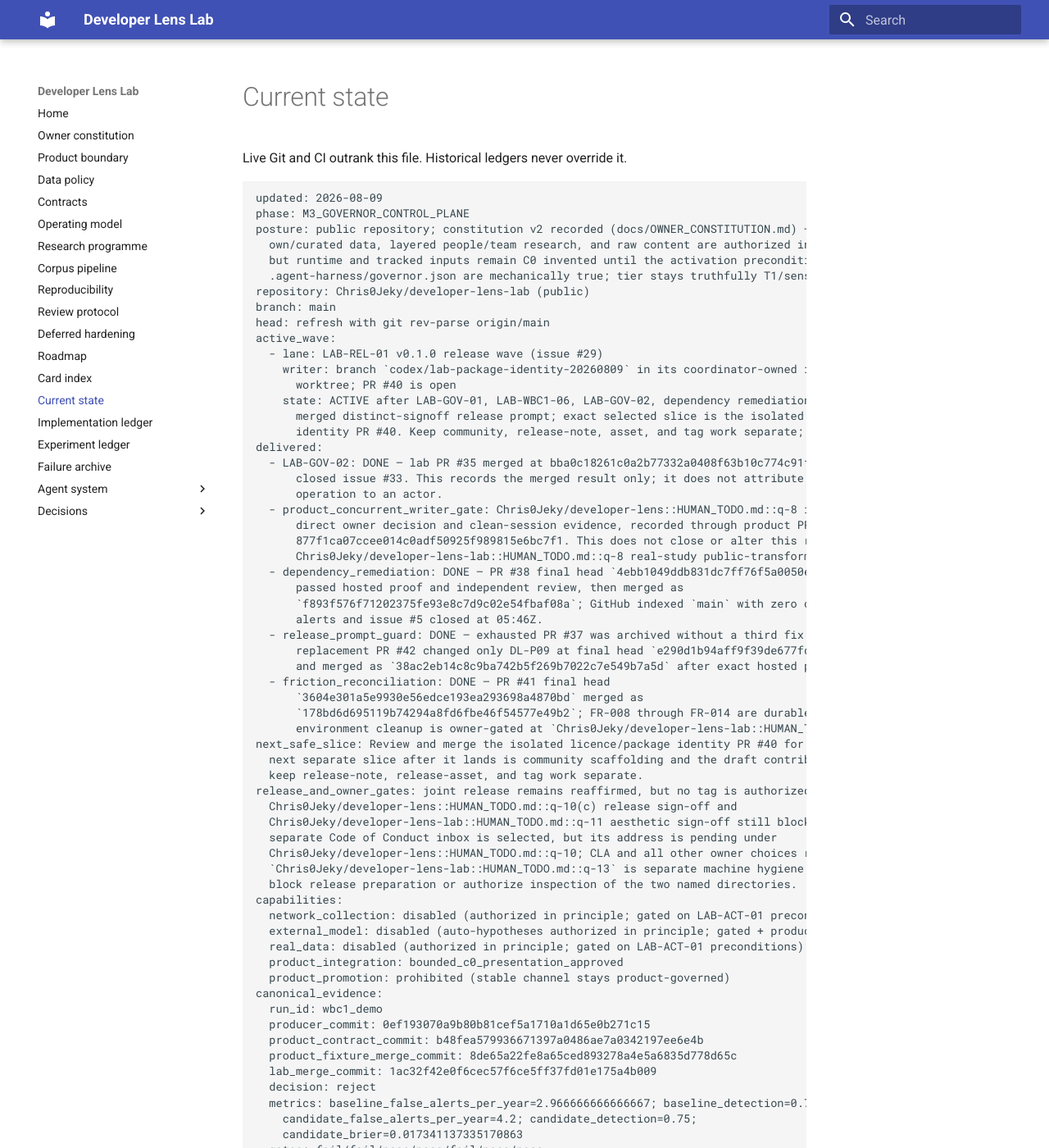
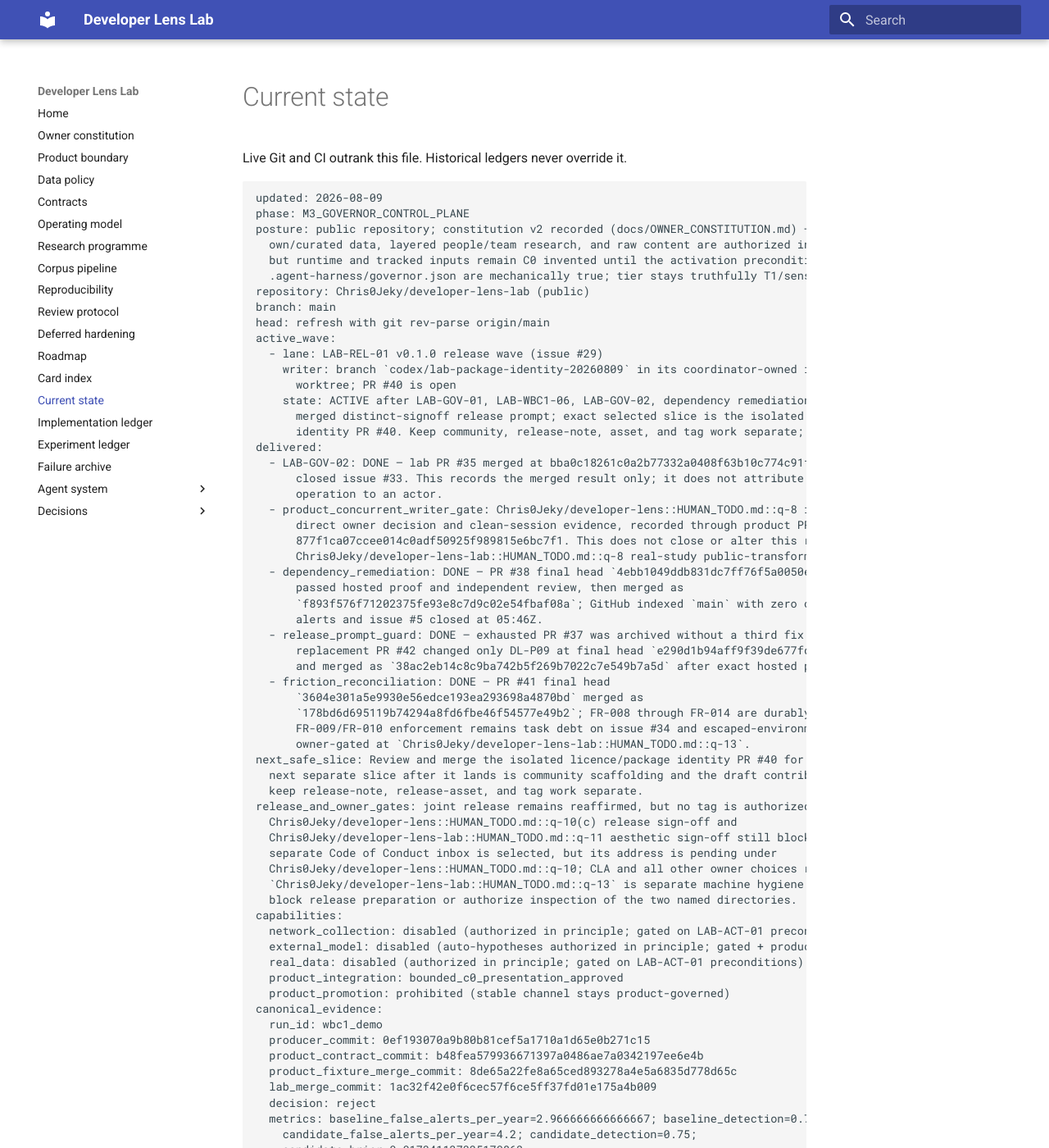
Before and after one commit to Chris0Jeky/developer-lens-lab, an MkDocs documentation site: the page built from docs/CURRENT_STATE.md, in a window 1280 px wide and 1400 px high. Shown: the whole window at 82% size. Built offline with MkDocs 1.6.1 and Material for MkDocs 9.7.7, drawn with Linux system fonts in a browser that asks for light colours; some of the changed text lies outside the part shown.

Commit message:
docs: distinguish recorded friction debt

```diff
--- a/docs/CURRENT_STATE.md
+++ b/docs/CURRENT_STATE.md
@@ -36,8 +36,9 @@ delivered:
       and merged as `38ac2eb14c8c9ba742b5f269b7022c7e549b7a5d` after exact hosted proof and fresh review.
   - friction_reconciliation: DONE — PR #41 final head
       `3604e301a5e9930e56edce193ea293698a4870bd` merged as
-      `178bd6d695119b74294a8fd6fbe46f54577e49b2`; FR-008 through FR-014 are durable, and escaped
-      environment cleanup is owner-gated at `Chris0Jeky/developer-lens-lab::HUMAN_TODO.md::q-13`.
+      `178bd6d695119b74294a8fd6fbe46f54577e49b2`; FR-008 through FR-014 are durably recorded, while
+      FR-009/FR-010 enforcement remains task debt on issue #34 and escaped-environment cleanup is
+      owner-gated at `Chris0Jeky/developer-lens-lab::HUMAN_TODO.md::q-13`.
 next_safe_slice: Review and merge the isolated licence/package identity PR #40 for issue #29. The
   next separate slice after it lands is community scaffolding and the draft contribution policy;
   keep release-note, release-asset, and tag work separate.
```
